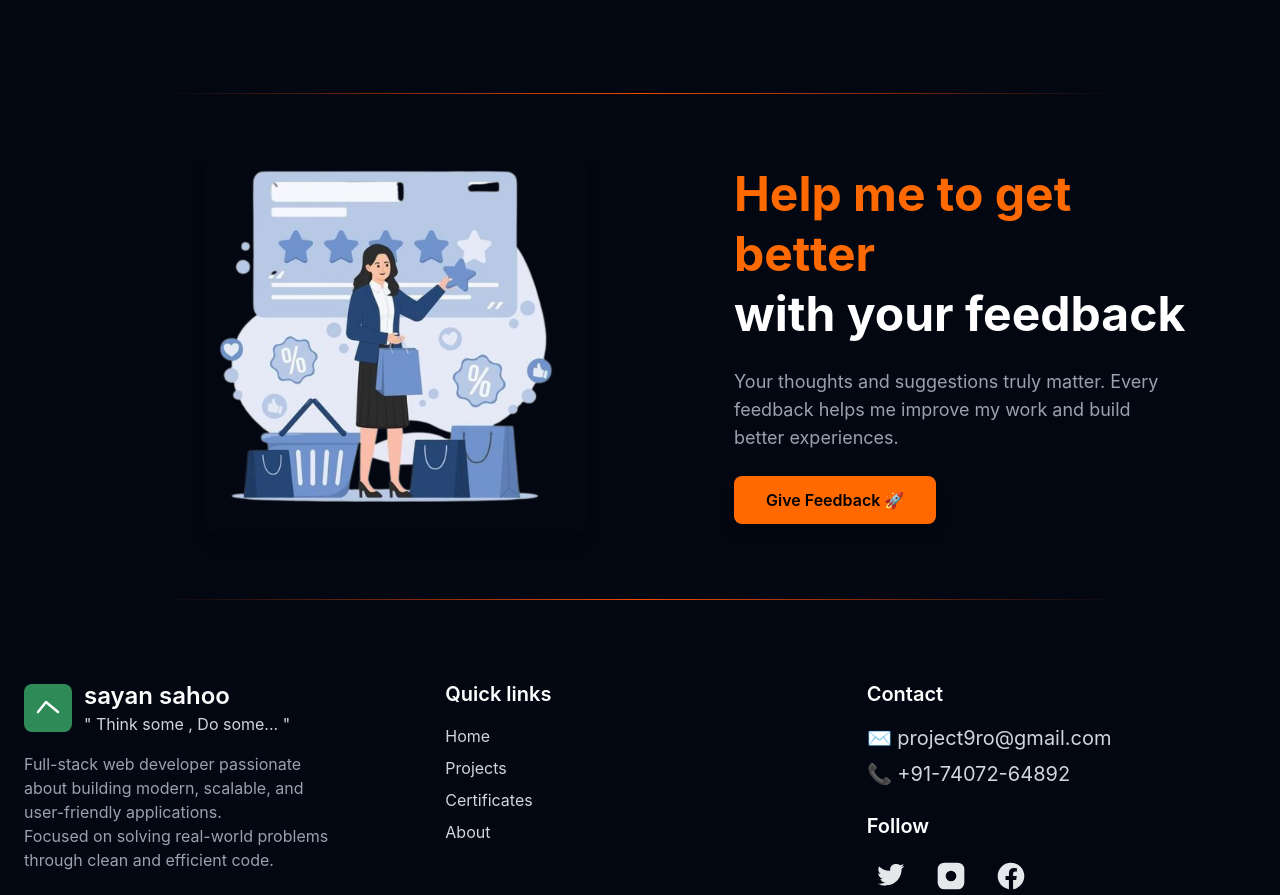
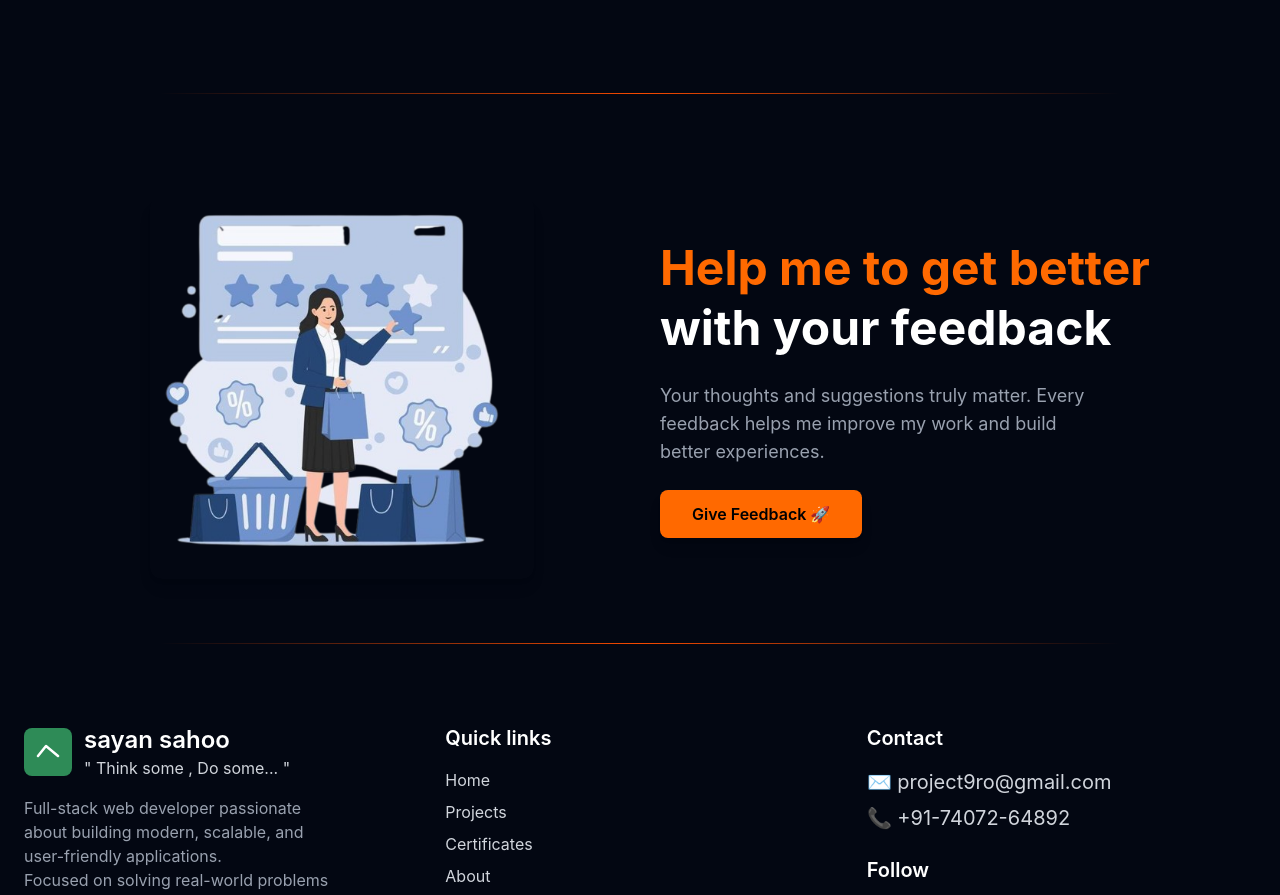
Before and after one commit to sayan9r/sayan-portfolio, a React (Vite) app: page / in a window 1280 px wide. Shown: the part 5600-6495 px from the top of the page. Built offline with nearby package versions, Linux system fonts and the light colour scheme.

Commit message:
adding the contact qr and image

```diff
--- a/src/components/Feedback/FeedbackIntro.jsx
+++ b/src/components/Feedback/FeedbackIntro.jsx
@@ -6,23 +6,23 @@ function FeedbackIntro() {
   const navigate = useNavigate();
 
   return (
-    <div className="bg-gray-950 text-white flex items-center px-6 md:px-16 py-16 ml-35 pt-5">
+    <div className="bg-gray-950 text-white flex items-center justify-center px-4 sm:px-6 md:px-16 py-16 w-full">
 
-      <div className="w-full max-w-6xl flex flex-col md:flex-row items-center justify-between gap-12">
+      <div className="w-full max-w-6xl flex flex-col md:flex-row items-center justify-center md:justify-between gap-10">
 
-        {/* LEFT SECTION IMAGE */}
-        <div className="flex-1 flex justify-center md:justify-start">
+        {/* IMAGE */}
+        <div className="flex justify-center w-full md:w-1/2">
           <img
             src={feedbackImg}
             alt="feedback"
-            className="w-72 md:w-96 rounded-xl shadow-lg hover:scale-105 transition duration-300"
+            className="w-60 sm:w-72 md:w-96 rounded-xl shadow-lg"
           />
         </div>
 
-        {/* RIGHT SECTION TEXT */}
-        <div className="flex-1 flex flex-col gap-6">
+        {/* TEXT */}
+        <div className="flex flex-col items-center md:items-start text-center md:text-left gap-6 w-full md:w-1/2">
 
-          <h1 className="text-4xl md:text-5xl font-bold text-orange-500 leading-tight">
+          <h1 className="text-3xl sm:text-4xl md:text-5xl font-bold text-orange-500 leading-tight">
             Help me to get better <br />
             <span className="text-white">with your feedback</span>
           </h1>
@@ -34,7 +34,7 @@ function FeedbackIntro() {
 
           <button
             onClick={() => navigate("/feedback")}
-            className="w-fit bg-orange-500 hover:bg-orange-600 transition px-8 py-3 rounded-lg font-semibold text-black shadow-lg hover:scale-105 duration-300"
+            className="bg-orange-500 hover:bg-orange-600 px-8 py-3 rounded-lg font-semibold text-black shadow-lg transition"
           >
             Give Feedback 🚀
           </button>
@@ -42,7 +42,6 @@ function FeedbackIntro() {
         </div>
 
       </div>
-
     </div>
   );
 }
```
Also changed, not shown: src/assets/contact.png, src/assets/hello.png (deleted).
